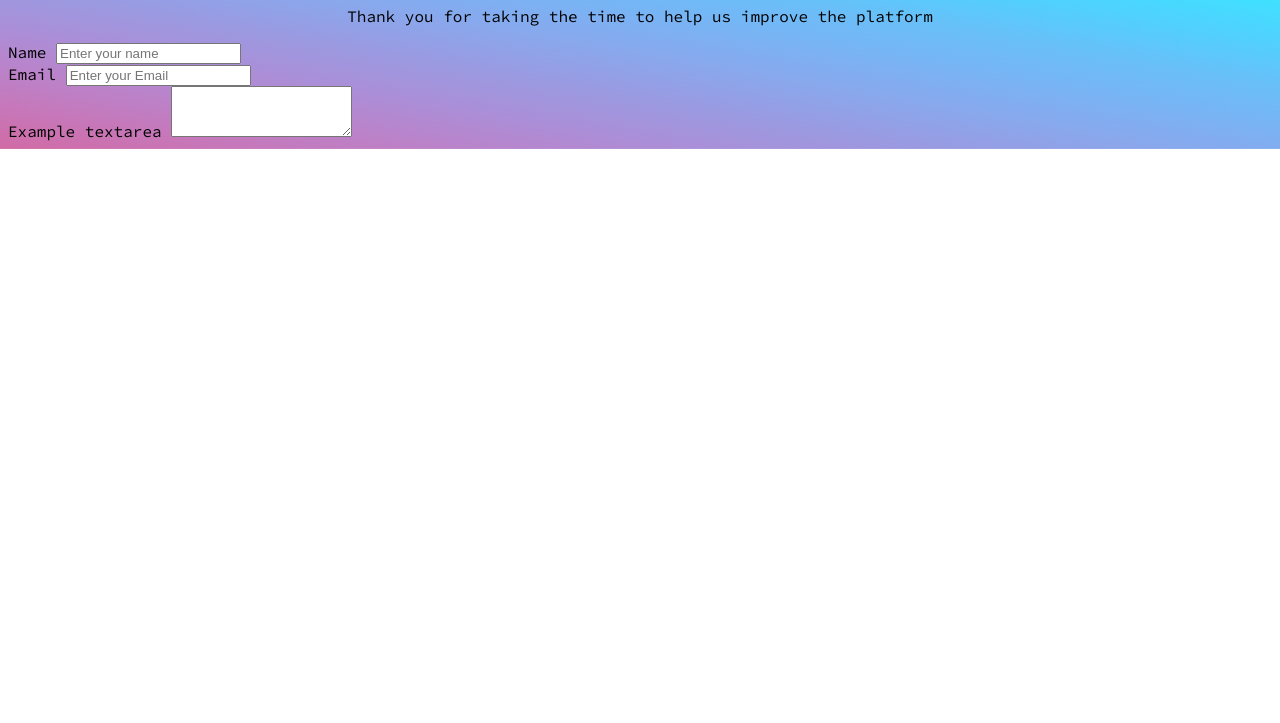
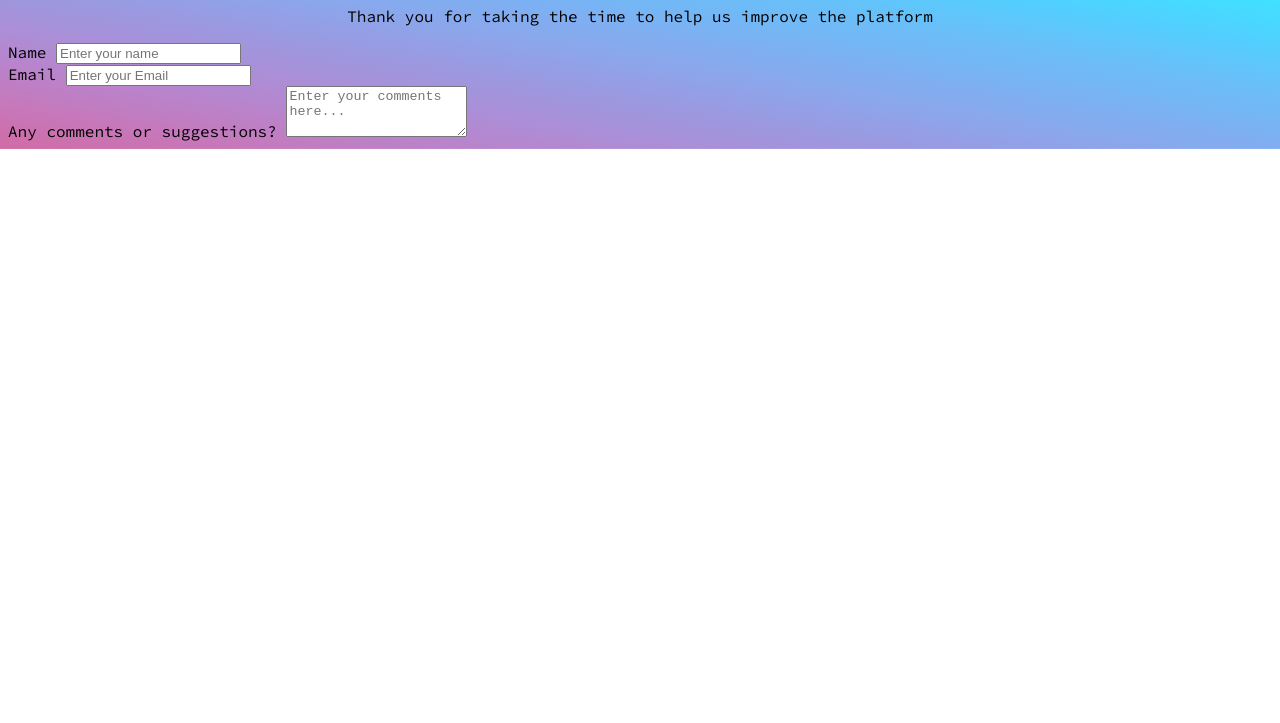
Before and after one commit to Bluefox182/Survey-Form, a plain HTML site: page index.html in a window 1280 px wide. Shown: the part 77-800 px from the top of the page. Drawn offline with Linux system fonts and the light colour scheme.

Commit message:
label comments update

```diff
--- a/index.html
+++ b/index.html
@@ -41,11 +41,12 @@
         </div>
         <div class="mb-3">
           <label for="exampleFormControlTextarea1" class="form-label"
-            >Example textarea</label
+            >Any comments or suggestions?</label
           >
           <textarea
             class="form-control"
             id="exampleFormControlTextarea1"
+            placeholder="Enter your comments here..."
             rows="3"
           ></textarea>
         </div>
```
